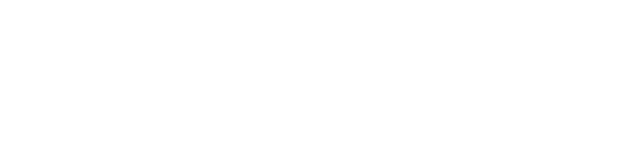
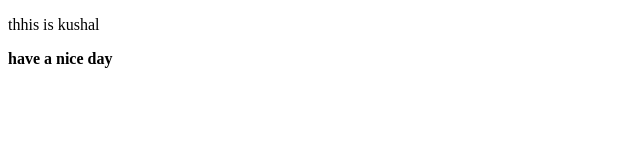
Before and after one commit to Kushal639/gdg, a plain HTML site: page index.html in a window 1280 px wide. Shown: the whole page, without its empty margins (0-640 px from the left). Drawn offline with Linux system fonts and the light colour scheme.

Commit message:
add new index.html

```diff
--- a/index.html
+++ b/index.html
@@ -1,11 +1,15 @@
 <!DOCTYPE html>
 <html lang="en">
+
 <head>
     <meta charset="UTF-8">
     <meta name="viewport" content="width=device-width, initial-scale=1.0">
     <title>Document</title>
 </head>
+
 <body>
+    <p> thhis is kushal </p>
+    <b> have a nice day</b>
+</body>
 
-</body>
 </html>
```
